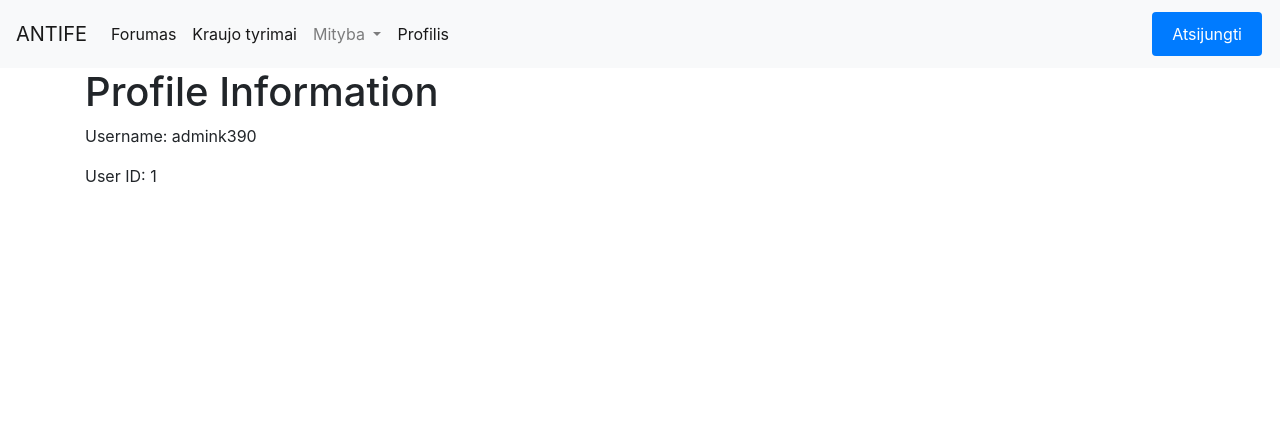
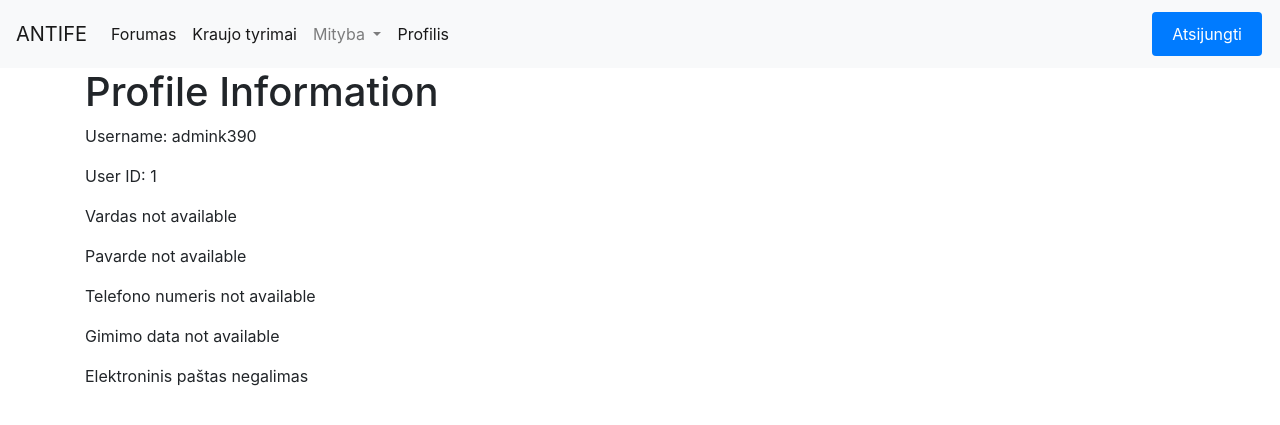
Before and after one commit to Shoffen/AntiFE, a Django app: page /profilis/ in a window 1280 px wide. Shown: the top 425 px of the page. Run offline with Django 5.2, Linux system fonts and the light colour scheme; a user stored in the database is signed in; data comes from the database, SQL or seed files in the repository; some libraries are stand-ins or nearby versions.

Commit message:
Naudotojai Linked with Users

```diff
--- a/antife/Profilis/templates/Profilis.html
+++ b/antife/Profilis/templates/Profilis.html
@@ -16,5 +16,29 @@
     {% else %}
         <p>User ID not available</p>
     {% endif %}
-    <!-- Other profile information can be displayed here -->
+    {% if vardas %}
+        <p>Vardas: {{ vardas }}</p>
+    {% else %}
+        <p>Vardas not available</p>
+    {% endif %}
+    {% if pavarde %}
+        <p>Pavardė: {{ pavarde }}</p>
+    {% else %}
+        <p>Pavarde not available</p>
+    {% endif %}
+    {% if telefonas %}
+        <p>Telefono numeris: {{ telefonas }}</p>
+    {% else %}
+        <p>Telefono numeris not available</p>
+    {% endif %}
+    {% if gimimo_Data %}
+        <p>Gimimo data: {{ gimimo_Data }}</p>
+    {% else %}
+        <p>Gimimo data not available</p>
+    {% endif %}
+    {% if el_pastas %}
+        <p>Elektroninis paštas: {{ el_pastas }}</p>
+    {% else %}
+        <p>Elektroninis paštas negalimas</p>
+    {% endif %}
 {% endblock %}
--- a/antife/Profilis/views.py
+++ b/antife/Profilis/views.py
@@ -1,19 +1,37 @@
 from django.shortcuts import render
+from homepage.models import Naudotojai
 
 def profilisview(request):
-    return render(request, 'Profilis.html')
+    user_id = None
+    username = None
+    vardas = None
+    pavarde = None
+    telefonas = None
+    gimimo_Data = None
 
-from django.shortcuts import render
-
-def profilisview(request):
-    username = None
     if request.user.is_authenticated:
         user_id = request.user.id
         username = request.user.username
+        el_pastas = request.user.email
+        try:
+            # Assuming there's a OneToOneField or ForeignKey relationship between Naudotojai and User
+            naudotojas = Naudotojai.objects.get(user=request.user)
+            vardas = naudotojas.vardas
+            pavarde = naudotojas.pavarde
+            telefonas = naudotojas.telefonas
+            gimimo_Data = naudotojas.gimimo_data
+        except Naudotojai.DoesNotExist:
+            # Handle the case where there's no related Naudotojai instance for the current user
+            pass
 
     context = {
         'user_id': user_id,
-        'username': username  # Include the username in the context
+        'username': username,
+        'vardas' : vardas,
+        'pavarde': pavarde,
+        'telefonas': telefonas,
+        'gimimo_Data': gimimo_Data,
+        'el_pastas': el_pastas,
     }
 
     return render(request, 'Profilis.html', context)
--- a/antife/homepage/models.py
+++ b/antife/homepage/models.py
@@ -26,18 +26,18 @@ class Product(models.Model):
     def __str__(self):
         return self.name
 
-from django.utils import timezone
+from django.contrib.auth.models import User
 
 class Naudotojai(models.Model):
+    user = models.OneToOneField(User, on_delete=models.CASCADE, default=None)
     vardas = models.CharField(max_length=255)
     pavarde = models.CharField(max_length=255)
     telefonas = models.CharField(max_length=255)
     el_pastas = models.CharField(max_length=255)
     gimimo_data = models.DateField()
-    username = models.CharField(max_length=255)
-    password = models.CharField(max_length=255)
     level = models.IntegerField()
     last_login = models.DateTimeField(null=True, blank=True)
+
 
 
 
--- a/antife/homepage/urls.py
+++ b/antife/homepage/urls.py
@@ -1,5 +1,5 @@
 from django.urls import path, include
-from .views import home, login, register, logout_view
+from .views import home, login, register, logout_view, loged
 
 urlpatterns = [
    path("", home, name="home"),
@@ -10,4 +10,5 @@ urlpatterns = [
    path('forumas/', include('Forumas.urls', namespace='forumas')),
    path('profilis/', include('Profilis.urls', namespace='profilis')),
    path('kraujo_tyrimai/', include('Kraujo_tyrimai.urls', namespace='kraujo_tyrimai')),
+    path('baseLogged/', loged, name='loged'),
 ]
```
Also changed, not shown: antife/homepage/views.py (+18 -9 lines), antife/db.sqlite3, antife/homepage/migrations/0010_remove_naudotojai_password_and_more.py (added).
